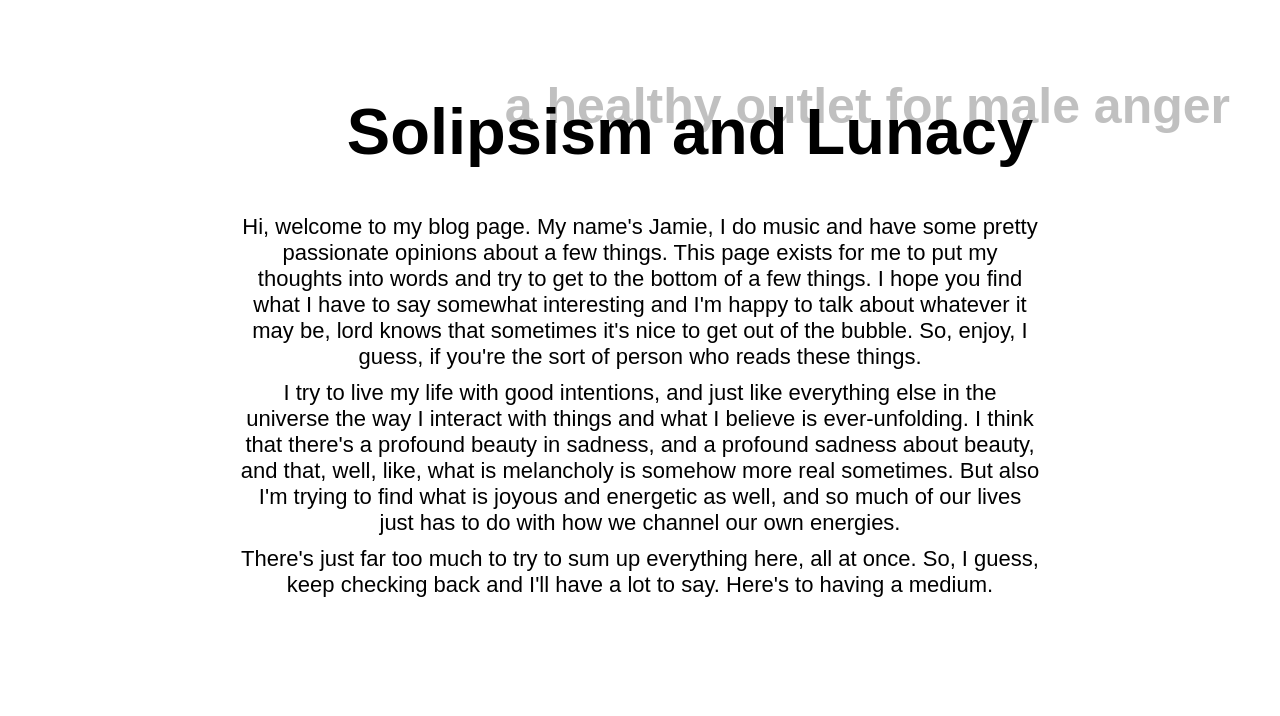
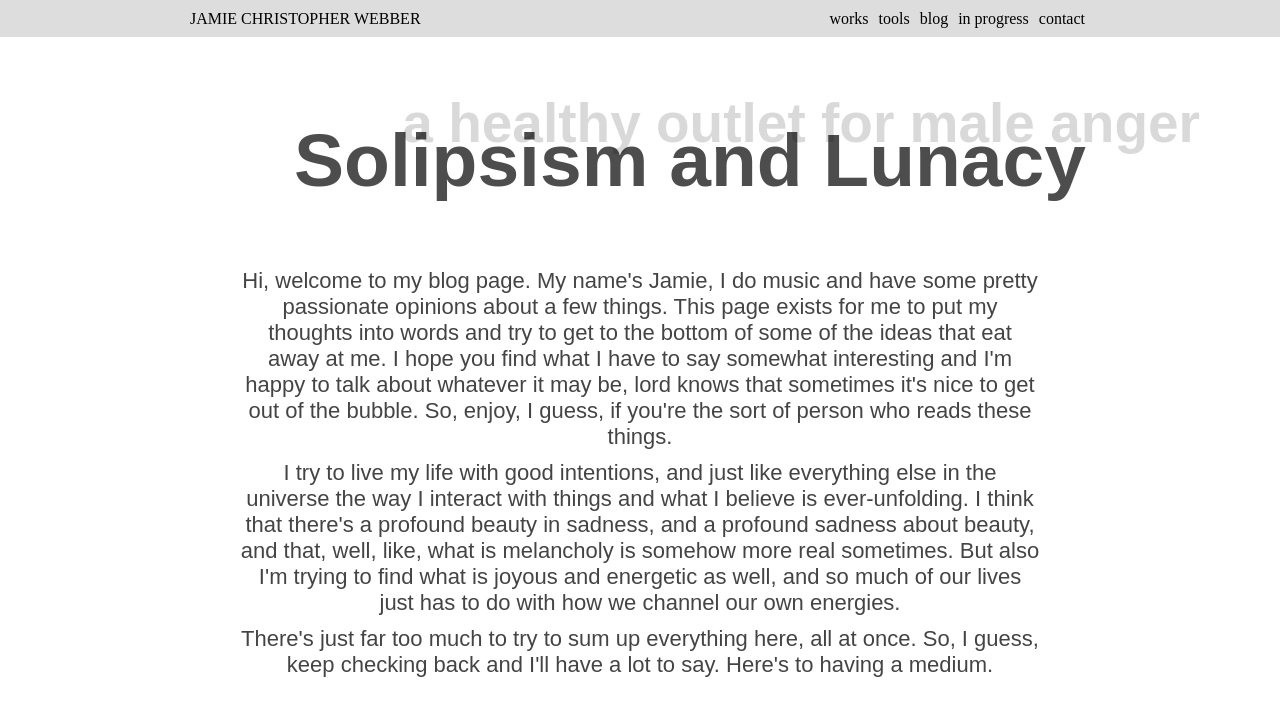
Before and after one commit to jamiecwebber/jcw-website, a React (Create React App) app: page /blog in a window 1280 px wide. Shown: the top 716 px of the page. Built offline with nearby package versions, Linux system fonts and the light colour scheme.

Commit message:
styled blog intro page

```diff
--- a/src/App.js
+++ b/src/App.js
@@ -36,6 +36,7 @@ function App() {
               <CTCalculator />
             </Route>
             <Route path="/blog">
+              <Header />
               <BlogPage />
             </Route>
             <Route path="/inprogress">
--- a/src/pages/BlogPage.js
+++ b/src/pages/BlogPage.js
@@ -8,29 +8,28 @@ const Page = styled.div`
 
 const Title = styled.h1`
     position: relative;
-    top: 50px;
+    top: 30px;
     left: 50px;
-    color: black;
+    color: rgba(1,1,1,0.7);
     font-family: sans-serif;
-    font-size: 65px;
+    font-size: 75px;
     margin-bottom: 0px;
 `
 
 const Slogan = styled.h2`
     position: absolute;
-    top: 35px;
-    right: 50px;
-    color: silver;
+    top: 45px;
+    right: 80px;
+    color: rgba(1,1,1,0.15);
     font-family: sans-serif;
-    font-size: 50px;
+    font-size: 55px;
     z-index: -1;
-    text-wrap: none;
 `
 
 const Paragraph = styled.div`
     position: relative;
     top: 85px;
-    color: black;
+    color: color: rgba(1,1,1,0.9);
     font-family: sans-serif;
     font-size: 22px;
     padding-top: 0px;
@@ -44,7 +43,7 @@ const BlogPage = () => {
             <Title>Solipsism and Lunacy</Title>
             <Slogan>a healthy outlet for male anger</Slogan>
             <Paragraph>
-                Hi, welcome to my blog page. My name's Jamie, I do music and have some pretty passionate opinions about a few things. This page exists for me to put my thoughts into words and try to get to the bottom of a few things. I hope you find what I have to say somewhat interesting and I'm happy to talk about whatever it may be, lord knows that sometimes it's nice to get out of the bubble. So, enjoy, I guess, if you're the sort of person who reads these things.
+                Hi, welcome to my blog page. My name's Jamie, I do music and have some pretty passionate opinions about a few things. This page exists for me to put my thoughts into words and try to get to the bottom of some of the ideas that eat away at me. I hope you find what I have to say somewhat interesting and I'm happy to talk about whatever it may be, lord knows that sometimes it's nice to get out of the bubble. So, enjoy, I guess, if you're the sort of person who reads these things.
             </Paragraph>
             <Paragraph>
                 I try to live my life with good intentions, and just like everything else in the universe the way I interact with things and what I believe is ever-unfolding. I think that there's a profound beauty in sadness, and a profound sadness about beauty, and that, well, like, what is melancholy is somehow more real sometimes. But also I'm trying to find what is joyous and energetic as well, and so much of our lives just has to do with how we channel our own energies.
```
